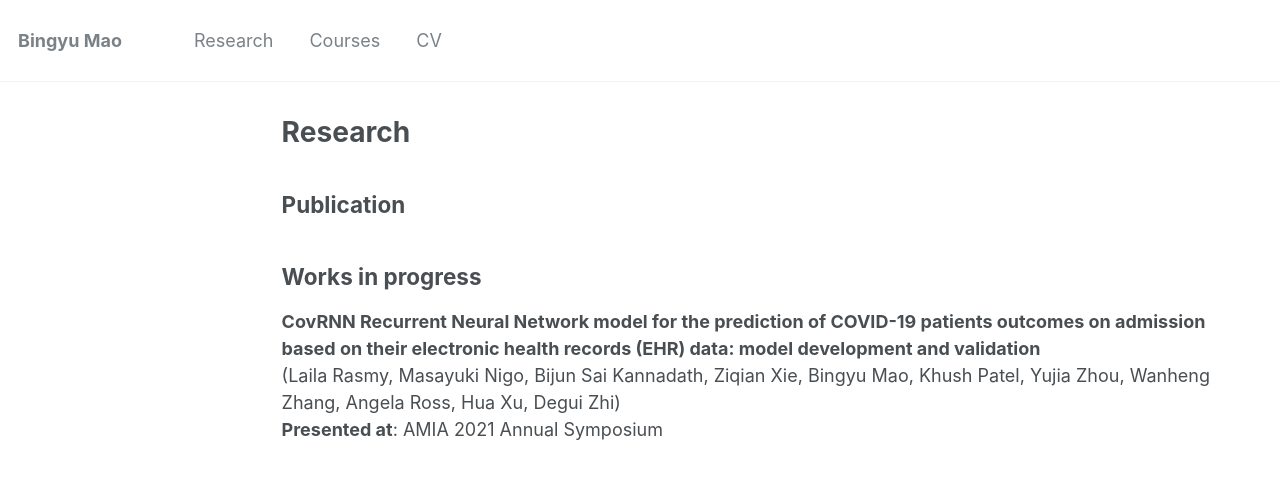
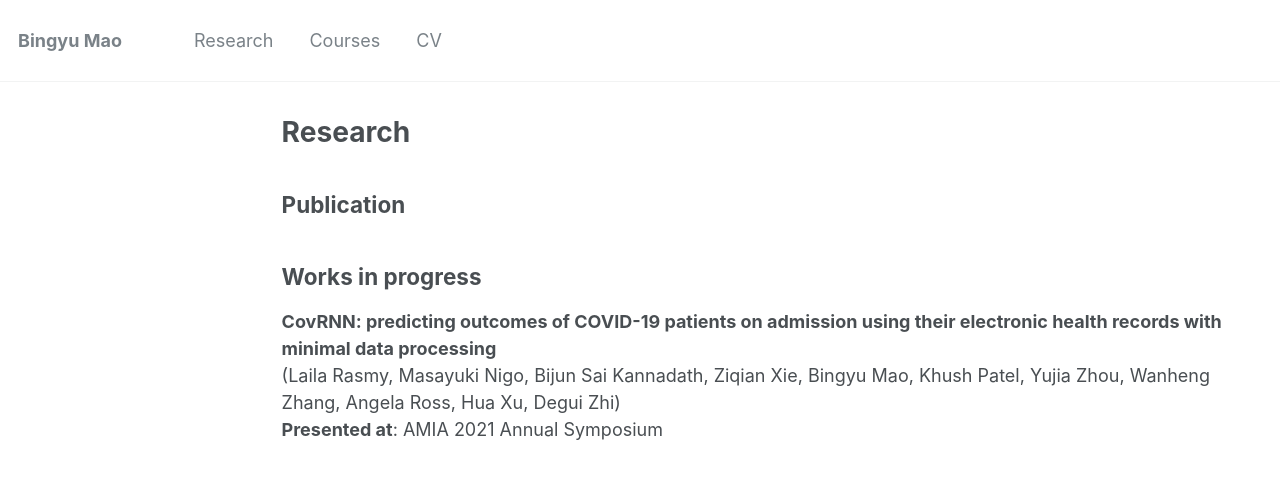
Before and after one commit to BingyuMao/BingyuMao.github.io, a Jekyll site: the page built from _pages/research.md, in a window 1280 px wide. Shown: the top 479 px of the page. Built offline with Jekyll 4.4.1, drawn with Linux system fonts in a browser that asks for light colours.

Commit message:
Update research.md

```diff
--- a/_pages/research.md
+++ b/_pages/research.md
@@ -9,6 +9,6 @@ author_profile: true
 
 
 ## Works in progress
-  **CovRNN Recurrent Neural Network model for the prediction of COVID-19 patients outcomes on admission based on their electronic health records (EHR) data: model development and validation**  <br/>
+  **CovRNN: predicting outcomes of COVID-19 patients on admission using their electronic health records with minimal data processing**  <br/>
   (Laila Rasmy, Masayuki Nigo, Bijun Sai Kannadath, Ziqian Xie, Bingyu Mao, Khush Patel, Yujia Zhou, Wanheng Zhang, Angela Ross, Hua Xu, Degui Zhi)   <br/>
   **Presented at**: AMIA 2021 Annual Symposium
```
